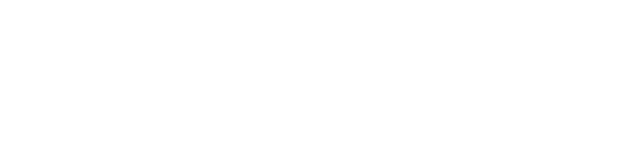
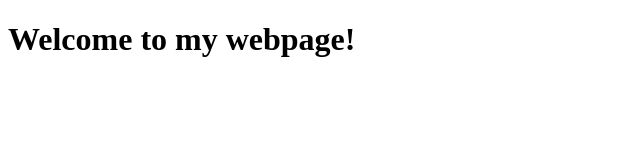
Before and after one commit to boriskhj/test, a plain HTML site: page index.html in a window 1280 px wide. Shown: the whole page, without its empty margins (0-640 px from the left). Drawn offline with Linux system fonts and the light colour scheme.

Commit message:
changing index.html file

```diff
--- a/index.html
+++ b/index.html
@@ -7,10 +7,12 @@
     <title>Document</title>
   </head>
   <body>
-  	<div class="wrapper">
-  		<header class="header">
-  			<div class="container"></div>
-  		</header>
-  	</div>
+    <div class="wrapper">
+      <header class="header">
+        <div class="container">
+          <h1>Welcome to my webpage!</h1>
+        </div>
+      </header>
+    </div>
   </body>
 </html>
```
